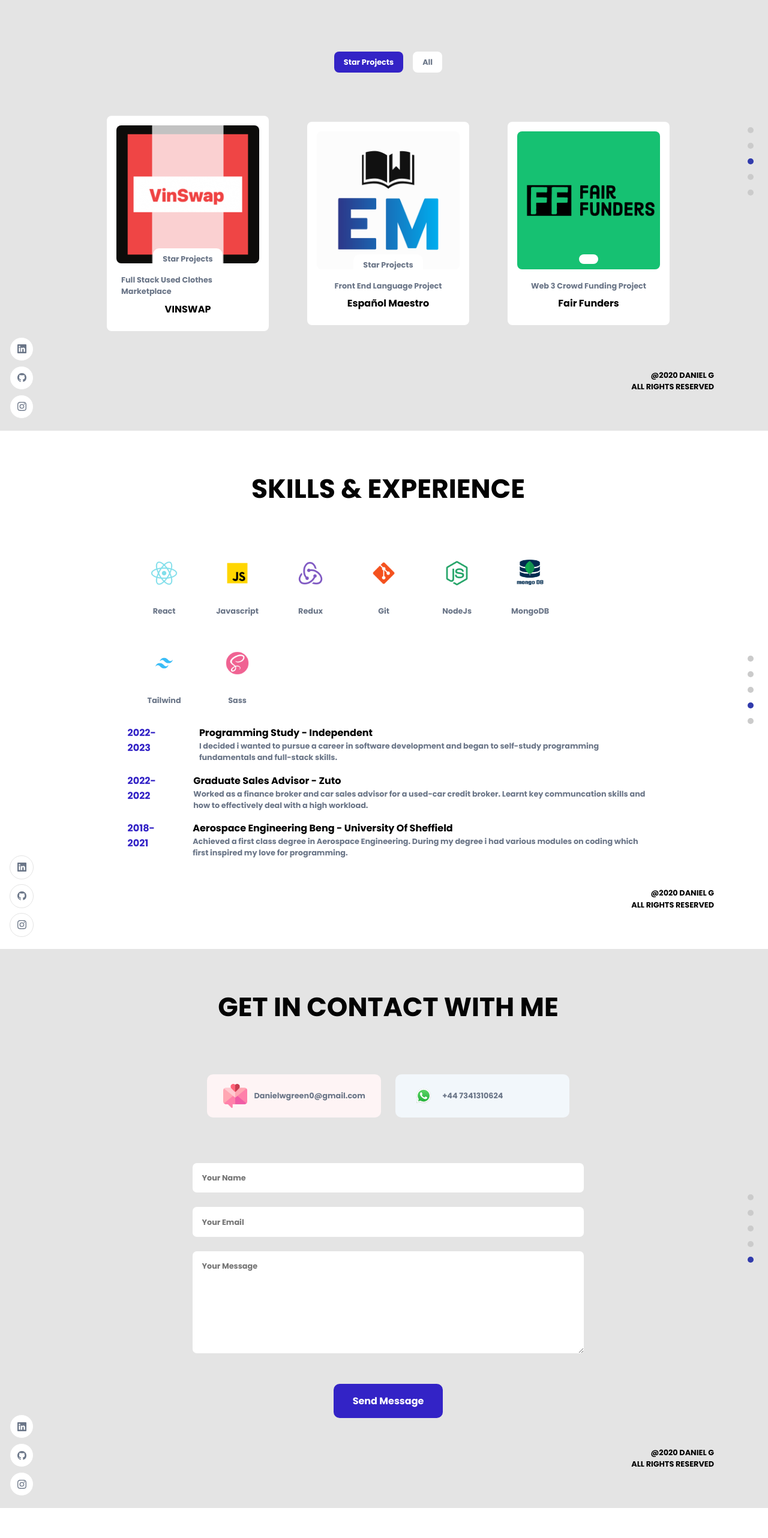
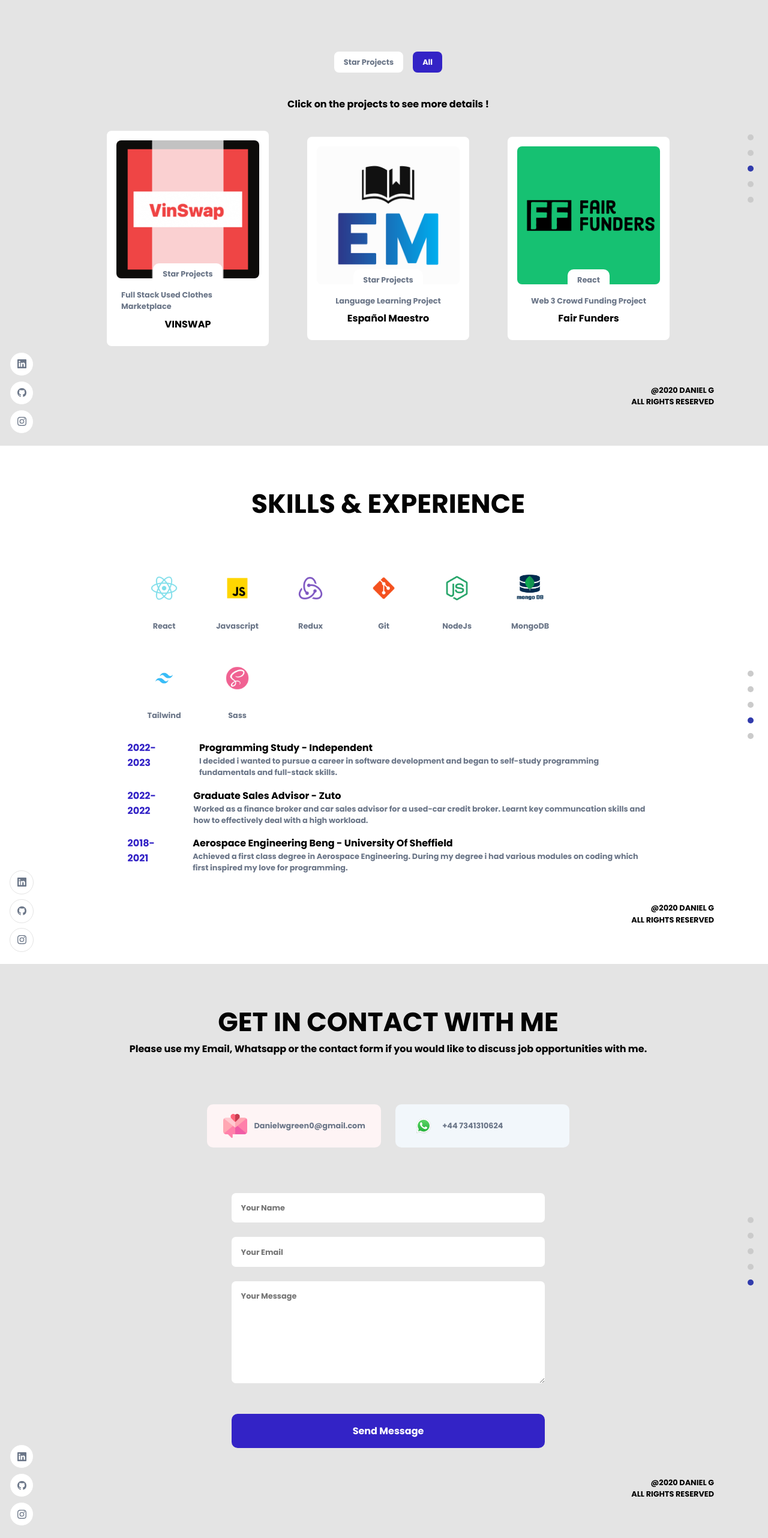
Before and after one commit to dwg21/DanielGreenPortfolio, a React (Create React App) app: page / in a window 1280 px wide. Shown: the part 2190-4754 px from the top of the page at 60% size. Before the commit the page ends 4704 px from the top, so only its background shows below. Built offline with nearby package versions, Linux system fonts and the light colour scheme.

Commit message:
contact from finished

```diff
--- a/package.json
+++ b/package.json
@@ -3,6 +3,7 @@
   "version": "0.1.0",
   "private": true,
   "dependencies": {
+    "@emailjs/browser": "^3.11.0",
     "@sanity/client": "^3.3.0",
     "@sanity/image-url": "^1.0.1",
     "@testing-library/jest-dom": "^5.16.4",
@@ -12,6 +13,7 @@
     "node-sass": "npm:sass@^1.49.9",
     "react": "^18.0.0",
     "react-dom": "^18.0.0",
+    "react-dotenv": "^0.1.3",
     "react-icons": "^4.3.1",
     "react-scripts": "^2.1.3",
     "react-tooltip": "^4.2.21",
--- a/src/App.js
+++ b/src/App.js
@@ -1,4 +1,5 @@
 import React from 'react'
+
 import { About, Footer, Header, Skills, Work } from './container'
 import FurtherInfo from './container/Work/FurtherInfo'
 import {Navbar} from './components'
--- a/src/container/Footer/Footer.jsx
+++ b/src/container/Footer/Footer.jsx
@@ -1,32 +1,52 @@
-import React, {useState} from 'react'
+import React, {useState, useRef} from 'react';
+import emailjs from '@emailjs/browser';
+import {images} from '../../constants'
+import {AppWrap, MotionWrap} from '../../wrapper';
 
-import {images} from '../../constants'
-import {AppWrap, MotionWrap} from '../../wrapper'
 
 import './Footer.scss'
 import whatsapp from '../../assets/whatsapp.svg'
 
 export const Footer = () => {
+  const form = useRef();
 
-  const [formData, setFormData] = useState({name: '', email: '', message: '' });
+  // const [formData, setFormData] = useState({name: '', email: '', message: '' });
   const [isFromSubmitted, setsFromSubmitted] = useState(false);
   const [loading, setLoading] = useState(false)
 
-  const {name, email, message} =formData;
+  // const {name, email, message} =formData;
 
-  const handleChangeInput = (e) => {
-    const {name, value} = e.target;
-    setFormData = {...formData, [name]: value}
-  }
+  // const handleChangeInput = (e) => {
+  //   const {name, value} = e.target;
+  //   setFormData({...formData, [name]: value})
+  // }
 
-  const handleSubmit = () => {
-    setLoading = (true);
+  const sendEmail = (e) => {
+    console.log(process.env.REACT_APP_PUBLIC_KEY)
+    e.preventDefault();
+    emailjs
+      .sendForm(
+        process.env.REACT_APP_SERVICE_ID,
+        process.env.REACT_APP_TEMPLATE_ID,
+        form.current,
+        process.env.REACT_APP_PUBLIC_KEY
+      )
+      .then(
+        (result) => {
+          alert('message sent successfully...');
+          console.log(result.text);
+        },
+        (error) => {
+          console.log(error.text);
+        }
+      );
+  };
 
-  }
 
   return (
     <>
       <h2 className='head-text'>GET IN CONTACT WITH ME</h2>
+      <p>Please use my Email, Whatsapp or the contact form if you would like to discuss job opportunities with me.</p>
 
       <div className='app__footer-cards'>
         <div className='app__footer-card'>
@@ -41,27 +61,30 @@
       </div>
 
       <div className='app__footer-form app__flex'>
+        <form className='contactForm' ref={form}>
+
         <div className='app__flex'>
-          <input className='p-text' type= 'text' placeholder='Your Name' name = 'name' value={name} onChange = {handleChangeInput} />
+          <input className='p-text' type= 'text' placeholder='Your Name' name = 'name'  />
         </div>
 
         <div className='app__flex'>
-          <input className='p-text' type= 'text' placeholder='Your Email' name = 'email' value={email} onChange = {handleChangeInput} />
+          <input className='p-text' type= 'text' placeholder='Your Email' name = 'email' />
         </div>
 
         <div>
           <textarea
           className='p-text'
           placeholder='Your Message'
-          value = {message}
+          // value = {message}
           name = "message"
-          onChange = {handleChangeInput}
+          // onChange = {handleChangeInput}
           />
 
         </div>
-        <button type='button' classname = 'p-text' onClick={handleChangeInput} >
+        <button onClick = {(e) => sendEmail(e)} type='button' classname = 'p-text'  >
           {loading ? 'Sending': 'Send Message'}
         </button>
+          </form>
       </div>
 
 
--- a/src/container/Footer/Footer.scss
+++ b/src/container/Footer/Footer.scss
@@ -70,6 +70,8 @@
     width: 60%;
     flex-direction: column;
     margin: 1rem 2rem;
+    justify-content: center;
+    align-items: center;
 
     div {
       width: 100%;
@@ -128,3 +130,10 @@
       margin: 1rem 0;
     }
   }
+
+  .contactForm {
+    width: 80%;
+    display: flex;
+    flex-direction: column;
+    justify-content: center;
+  }
--- a/src/container/Work/FurtherInfo.jsx
+++ b/src/container/Work/FurtherInfo.jsx
@@ -104,7 +104,7 @@
             <br />
 
 
-            <p>Video Walkthrough</p>
+             {data[project - 1 ]['video'] &&<p className='underlineTitle'>Video Walkthrough</p>}
             <br />
             <div className='iframe-container'>
                 {data[project - 1 ]['video'] &&
--- a/src/container/Work/FurtherInfo.scss
+++ b/src/container/Work/FurtherInfo.scss
@@ -72,3 +72,7 @@
     column-gap: 1rem;
     margin-bottom: 1rem;
 }
+
+.underlineTitle {
+    text-decoration: underline;
+}
--- a/src/container/Work/Work.jsx
+++ b/src/container/Work/Work.jsx
@@ -14,13 +14,13 @@
 
 const works = [
   {title: 'VINSWAP', description: 'Full Stack Used Clothes Marketplace', imgUrl: vinswap, projectLink: 'https://fairfunders.netlify.app', codeLink: 'https://github.com/dwg21/farifunders', tags: ['Star Projects'], index: 1},
-  {title: 'Español Maestro', description: 'Front End Language Project', imgUrl: emaestro, projectLink: 'https://espanolmaestroserver.onrender.com/', codeLink: 'https://github.com/dwg21/EspanolMaestro', tags: ['Star Projects' ], index: 2},
-  {title: 'Fair Funders', description: 'Web 3 Crowd Funding Project', imgUrl: images.fairfunderLogo, projectLink: 'https://fairfunders.netlify.app', codeLink: 'https://github.com/dwg21/farifunders', tags: [''], index: 3},
+  {title: 'Español Maestro', description: 'Language Learning Project', imgUrl: emaestro, projectLink: 'https://espanolmaestroserver.onrender.com/', codeLink: 'https://github.com/dwg21/EspanolMaestro', tags: ['Star Projects' ], index: 2},
+  {title: 'Fair Funders', description: 'Web 3 Crowd Funding Project', imgUrl: images.fairfunderLogo, projectLink: 'https://fairfunders.netlify.app', codeLink: 'https://github.com/dwg21/farifunders', tags: ['React'], index: 3},
 
 ]
 
 export const Work = () => {
-  const [ActiveFilter, setActiveFilter] = useState('Star Projects')
+  const [ActiveFilter, setActiveFilter] = useState('All')
   const [AnimateCard, setAnimateCard] = useState({ y:0, opacity: 1})
   const [FilterWork, setFilterWork] = useState(works);
   const [project, setProject] = useState(null);
@@ -61,6 +61,10 @@
 
         ))}
       </div>
+
+      <p>Click on the projects to see more details !</p>
+
+
 
       <motion.div
       animate= {AnimateCard}
```
Also changed, not shown: 2 other files (tests, documents, lock files or other folders).
